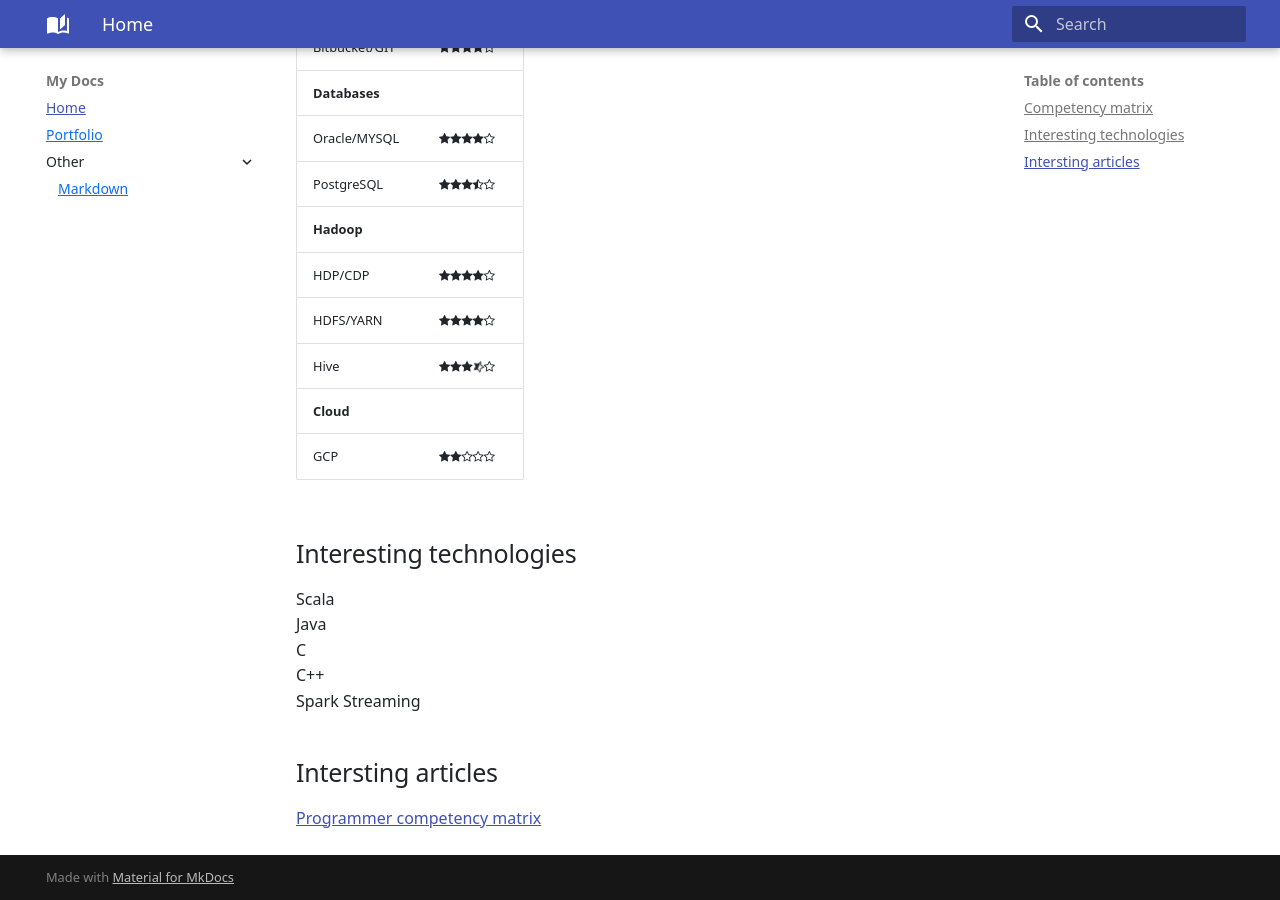
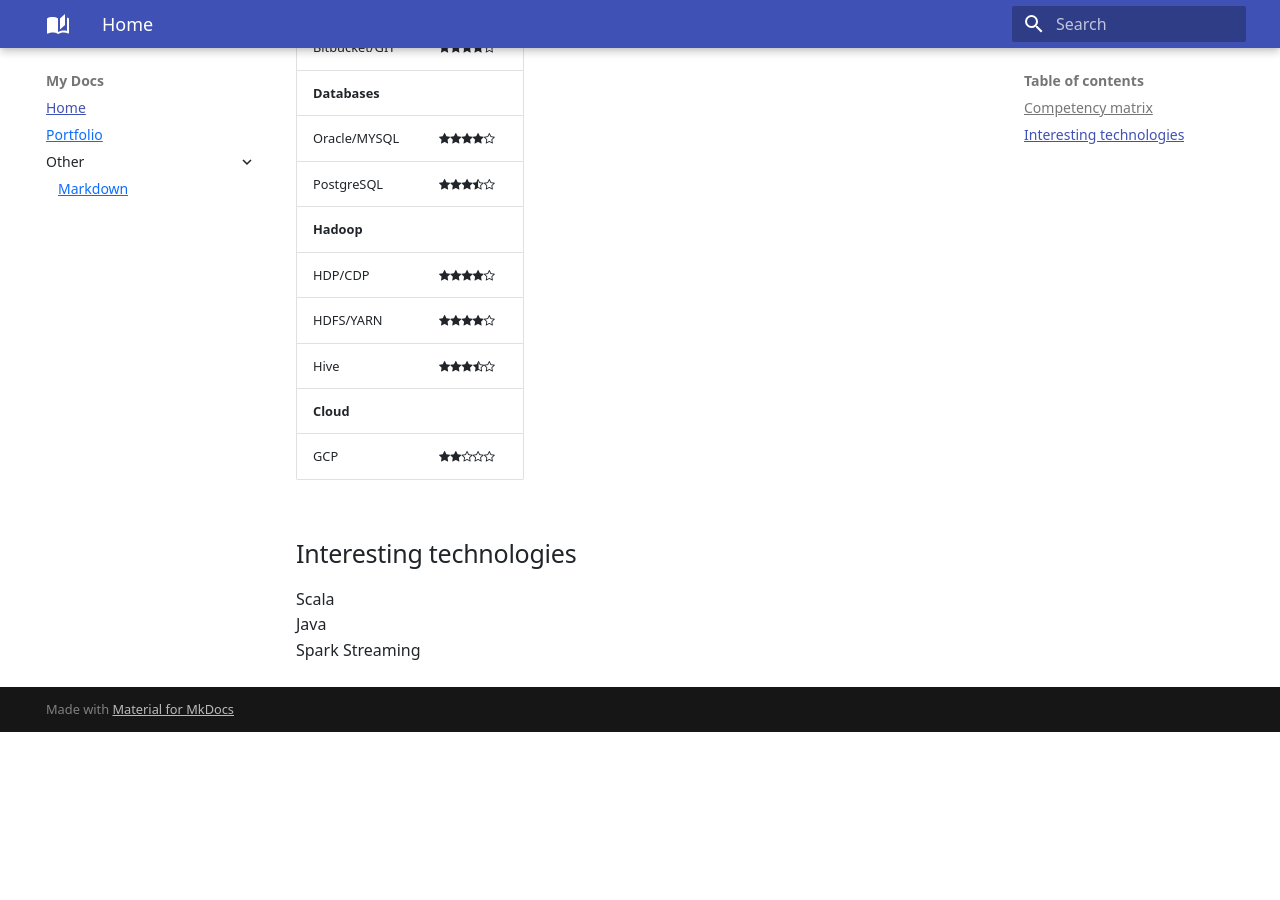
Before and after one commit to j-gaze/blog, an MkDocs documentation site: the page built from docs/index.md, in a window 1280 px wide and 900 px high, scrolled down 869 px. Built offline with MkDocs 1.6.1 and Material for MkDocs 9.7.7, drawn with Linux system fonts in a browser that asks for light colours; after the commit the page ends 1601 px from its top, so only the background shows below that.

Commit message:
Update index.md

```diff
--- a/docs/index.md
+++ b/docs/index.md
@@ -35,9 +35,4 @@
 ## Interesting technologies
 Scala <br/>
 Java <br/>
-C <br/>
-C++ <br/>
 Spark Streaming <br/>
-## Intersting articles
-
-[Programmer competency matrix](https://sijinjoseph.netlify.app/programmer-competency-matrix/)
```
